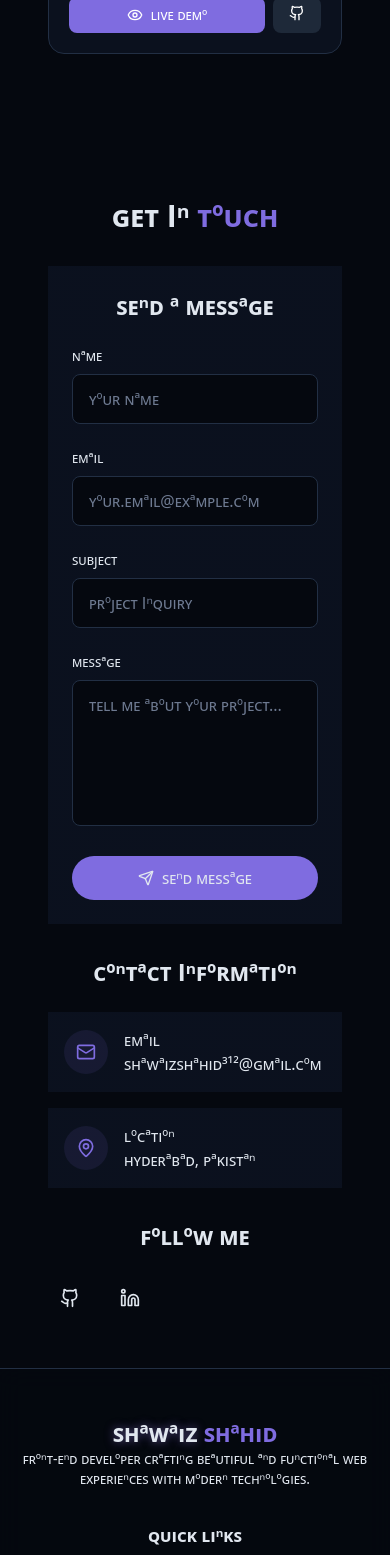
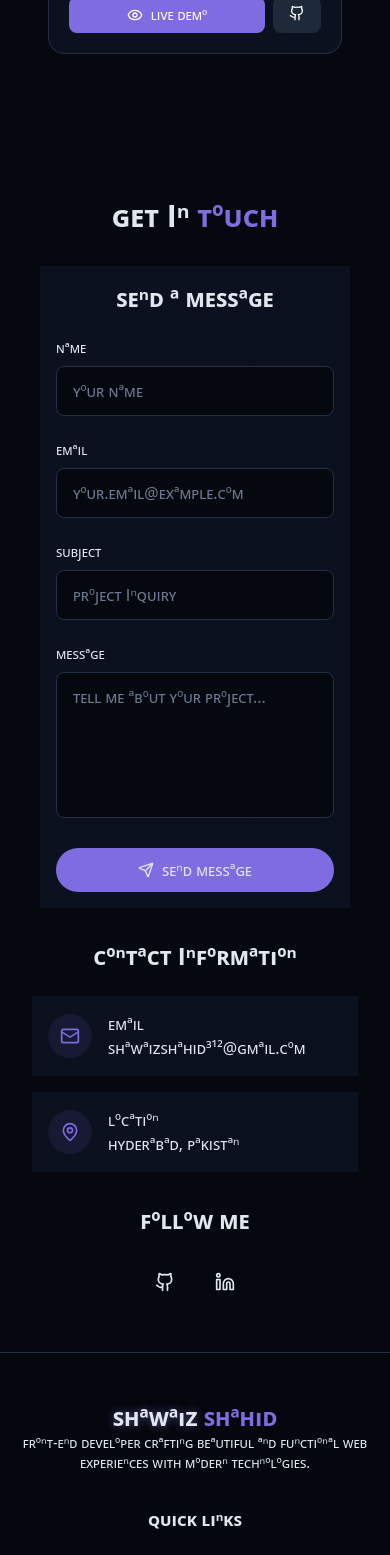
Before and after one commit to MadG0blin359/FullStackForge, a React (Vite) app in the folder Portfolio/: page / in a window 390 px wide. Shown: the part 6720-8275 px from the top of the page. Built offline with nearby package versions, Linux system fonts and the light colour scheme.

Commit message:
fix/ Contact Form Widened

```diff
--- a/Portfolio/src/pages/Contact.jsx
+++ b/Portfolio/src/pages/Contact.jsx
@@ -138,7 +138,7 @@ const Contact = () => {
   };
 
   return (
-    <section id="contact" className="py-12 md:py-24 px-4 relative min-h-dvh z-10">
+    <section id="contact" className="py-12 md:py-24 px-0 md:px-4 relative min-h-dvh z-10">
       <div className="container mx-auto max-w-6xl">
         <h2 className="text-3xl md:text-4xl font-bold mb-4 text-center">
           Get In <span className="text-primary">Touch</span>
@@ -150,7 +150,7 @@ const Contact = () => {
 
         <div className="grid grid-cols-1 lg:grid-cols-2 gap-8 lg:gap-12 mt-8 md:mt-12">
           {/* Contact Form */}
-          <div className="gradient-border p-6 md:p-8 card-hover">
+          <div className="gradient-border p-4 md:p-8 card-hover mx-2 md:mx-0">
             <h3 className="text-2xl font-semibold mb-6">Send a Message</h3>
             <form
               autoComplete="off"
@@ -316,9 +316,9 @@ const Contact = () => {
               </div>
             </div>
 
-            <div>
+            <div className="text-center">
               <h3 className="text-2xl font-semibold mb-6">Follow Me</h3>
-              <div className="flex gap-4">
+              <div className="flex gap-4 justify-center">
                 {socialLinks.map((social, index) => (
                   <a
                     key={index}
```
